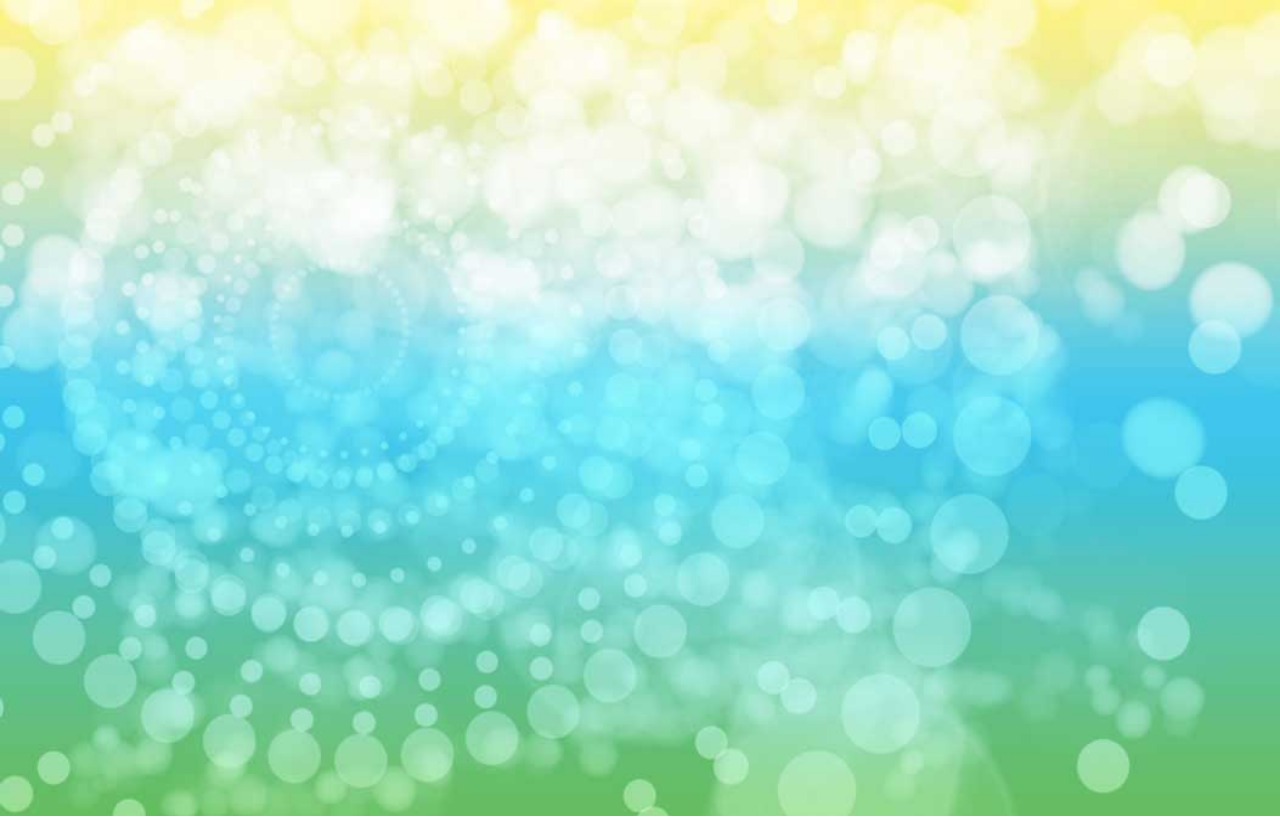
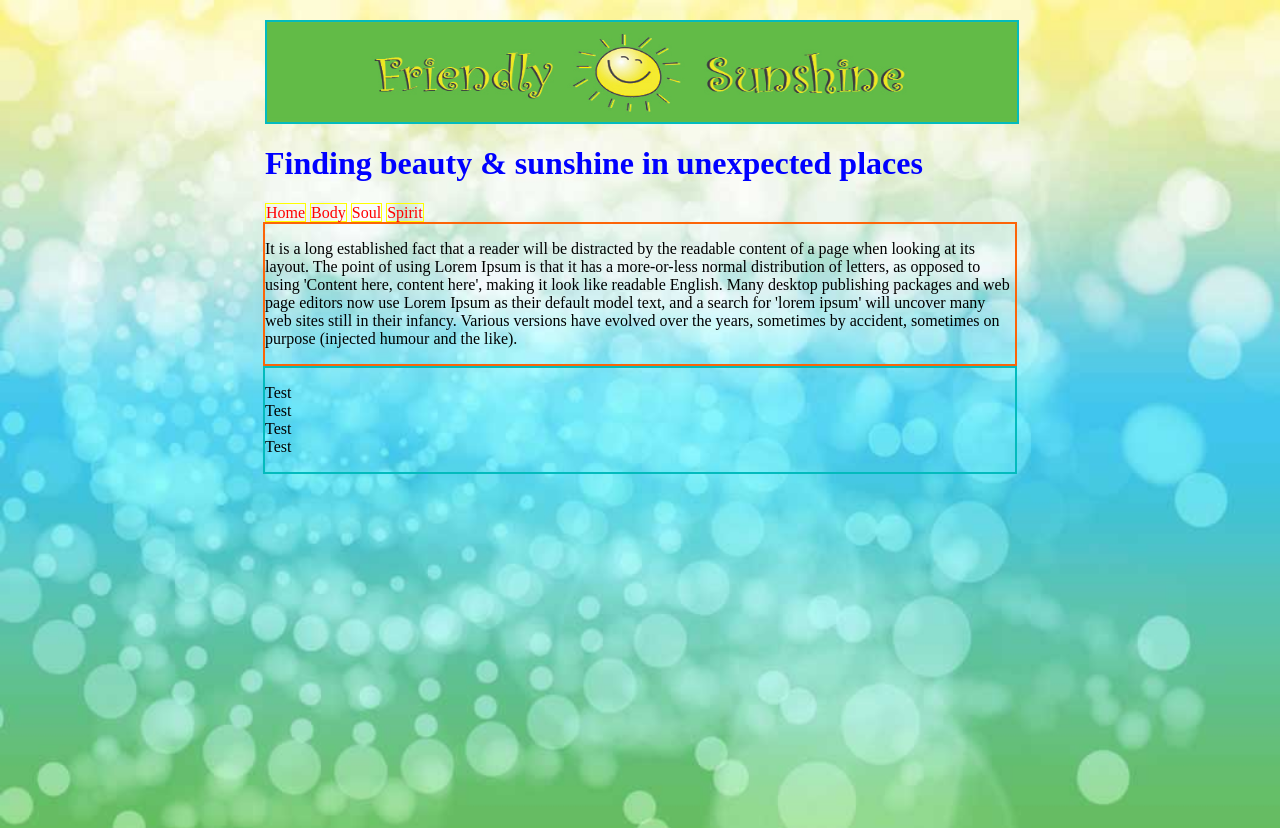
Before and after one commit to friendlysunshine/friendlysunshine, a plain HTML site: page spirit.html in a window 1280 px wide. Drawn offline with Linux system fonts and the light colour scheme.

Commit message:
added lorum ipsim place holder

```diff
--- a/spirit.html
+++ b/spirit.html
@@ -6,3 +6,49 @@
 <link href="maincss/main.css" rel="stylesheet" type="text/css">
 <link rel="shortcut icon"  href="images/sun1small.png">
 </head>
+
+
+<body>
+
+
+<div id="top">
+	<img src="images/title1.jpg" alt="friendly sunshine banner" align="middle">
+	<h1>Finding beauty & sunshine in unexpected places</h1>
+
+<div id="links">
+
+	<nav>
+		<a href="index.html">Home</a>
+		<a href="index.html">Body</a>
+		<a href="index.html">Soul</a>
+		<a href="index.html">Spirit</a>
+
+	</nav>
+</div>
+
+</div>
+
+<div id="mid">
+	<p>
+		It is a long established fact that a reader will be distracted by the readable content of a page when looking at its layout. The point of using Lorem Ipsum is that it has a more-or-less normal distribution of letters, as opposed to using 'Content here, content here', making it look like readable English. Many desktop publishing packages and web page editors now use Lorem Ipsum as their default model text, and a search for 'lorem ipsum' will uncover many web sites still in their infancy. Various versions have evolved over the years, sometimes by accident, sometimes on purpose (injected humour and the like).
+	</p>
+
+</div>
+
+<div id="bottom">
+			<p>
+		Test
+		<br>
+		Test
+		<br>
+		Test
+		<br>
+		Test
+		<br>
+	</p>
+</div>
+
+
+</body>
+
+</html>
```
Also changed, not shown: body.html (+46 -0 lines), index.html (+2 -16 lines), soul.html (+46 -0 lines).
